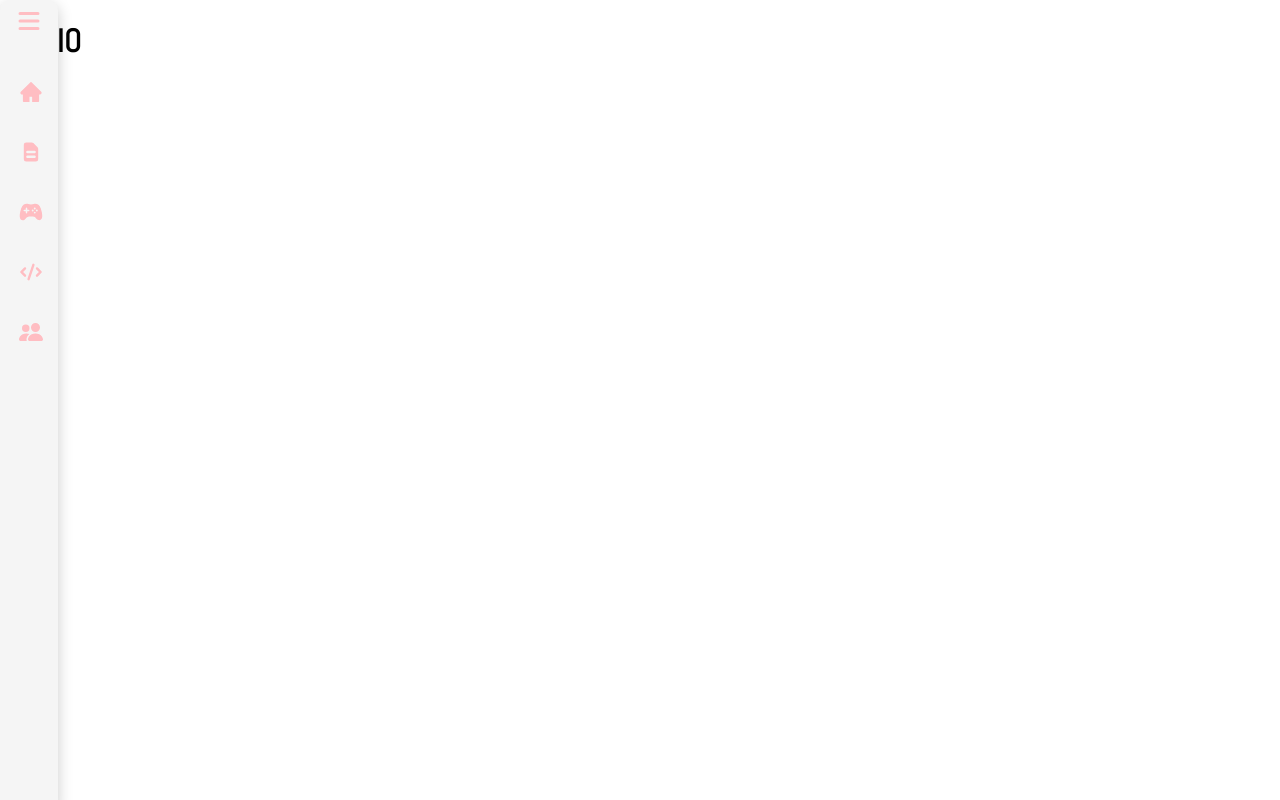
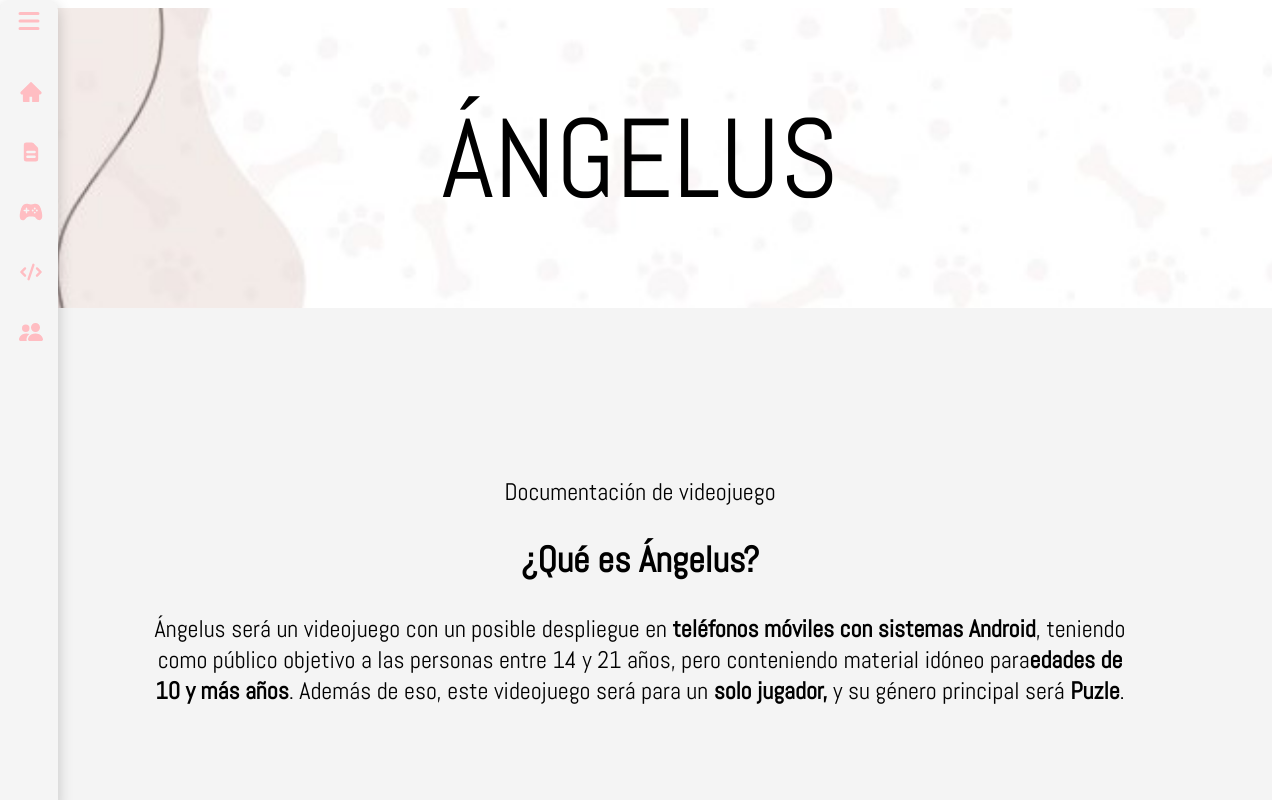
Before and after one commit to valenlzmj/ProyectoFinalEMW, a React (Create React App) app in the folder pagina/: page / in a window 1280 px wide. Shown: the top 800 px of the page. Built offline with nearby package versions, Linux system fonts and the light colour scheme.

Commit message:
Andrea-Home

```diff
--- a/pagina/package.json
+++ b/pagina/package.json
@@ -11,7 +11,7 @@
     "react-dom": "^17.0.2",
     "react-icons": "^4.3.1",
     "react-router-dom": "^5.2.0",
-    "react-scripts": "4.0.3",
+    "react-scripts": "^4.0.3",
     "web-vitals": "^1.1.2"
   },
   "scripts": {
@@ -39,6 +39,8 @@
     ]
   },
   "devDependencies": {
+    "@types/react": "^17.0.35",
+    "@types/react-dom": "^17.0.11",
     "node-sass": "^6.0.1"
   }
 }
--- /dev/null
+++ b/pagina/src/components/HomeTitle.jsx
@@ -0,0 +1,46 @@
+import React from 'react';
+import './styles/HomeTitle.scss';
+import dog from '../images/03. Ángelus.png'
+
+const HomeTitle = () => {
+    return (
+            <div className="all">
+            <div className="container">
+                <h0>ÁNGELUS</h0><br /><br />
+
+            </div>
+            <div className="bg">
+            <div className="history">
+             <p>Documentación de videojuego</p>
+            <h2>¿Qué es Ángelus?</h2>
+                <p>Ángelus será un videojuego con
+                    un posible despliegue en <b>teléfonos
+                    móviles con sistemas Android</b>,
+                    teniendo como público objetivo a las
+                    personas entre 14 y 21 años, pero
+                    conteniendo material idóneo para
+                    <b>edades de 10 y más años</b>.
+                    Además de eso, este videojuego será
+                    para un <b>solo jugador,</b> y su
+                    género principal será <b>Puzle</b>.</p>
+            </div>
+            </div>
+            <div className="sinopsis">
+            <div className="part">
+            <img src={dog} alt="Ángelus" />
+                <div className="text">
+                    <h3>Sinopsis</h3>
+                        <p>Ángelus será una exploración surrealista
+                            de tipo rompecabezas, donde el jugador
+                            guiará a un perrito a través de un laberinto
+                            de ilusiones ópticas.</p>
+                        <p>El jugador podrá manipular el mundo,
+                            descubriendo así los caminos que oculta
+                            la geometría sagrada.</p>
+                    </div>
+                </div>
+            </div>
+            </div>
+    )
+}
+export default HomeTitle
--- /dev/null
+++ b/pagina/src/components/styles/HomeTitle.scss
@@ -0,0 +1,119 @@
+@import '../../App.scss';
+
+.all{
+    .container{
+        @include flex(center, center, row);
+        background: url('../../images/FondoTitulo.jpg');
+        width: 100%;
+        height: 300px;
+        background-repeat: no-repeat;
+        background-size: cover;
+        @include media('<=tablet') {
+            height: 200px;
+            overflow-x: hidden;
+        }
+        @include media('<=surface') {
+            height: 100px;
+            overflow-x: hidden;
+        }
+        @include media('<=fold') {
+            overflow-x: hidden;
+        }
+        h0{
+            font-size: 7em;
+            font-weight: 100;
+            text-align: center;
+            @include media('<=tablet') {
+
+            }
+            @include media('<=surface') {
+                font-size: 1.5em;
+            }
+            @include media('<=fold') {
+                font-size: 1em;
+                padding: 0 4em;
+            }
+        }
+    }
+    .bg{
+        @include flex(center, center, row);
+        background: #f4f4f4;
+        width: 100%;
+        height: 100%;
+        .history{
+            text-align: justify;
+            text-align: center;
+            max-width: 50em;
+            font-size: 1.5em;
+            padding: 6em;
+            @include media('<=surface') {
+                font-size: 1em;
+                padding: 4em;
+            }
+            @include media('<=fold') {
+                padding: 4em;
+            }
+        }
+    }
+}
+
+.sinopsis{
+    .part{
+        @include flex(center, center, row);
+        padding: 7em;
+        @include media('<=desktop') {
+            display: inline;
+         }
+        img{
+            width: 500px;
+            padding: 3em;
+            @include media('<=tablet') {
+                width: 500px;
+                padding: 2em 6em;
+            }
+            @include media('<=surface') {
+                width: 200px;
+                padding: 2em 0em;
+                transform: translateX(-30px);
+            }
+            @include media('<=fold') {
+                transform: translateX(-60px);
+            }
+        }
+        .text{
+            padding: 0 6em;
+            text-align: justify;
+            max-width: 20em;
+            font-size: 1.5em;
+            @include media('<=tablet') {
+                font-size: 1.5em;
+                margin-bottom: 2em;
+            }
+            @include media('<=surface') {
+                font-size: 1em;
+                padding: 0 3em;
+            }
+            @include media('<=phone') {
+                font-size: 1.5em;
+                padding: 0 2em;
+            }
+            @include media('<=desktop') {
+                font-size: 1.5em;
+                max-width: 40em;
+            }
+            @include media('<=fold') {
+                font-size: 1em;
+                padding: 0 1em;
+                margin-left: 3em;
+            }
+            h3{
+                font-size: 2em;
+                font-weight: 100;
+                text-align: center;
+                @include media('<=tablet') {
+                    font-size: 1.5em;
+                }
+            }
+        }
+    }
+}
--- a/pagina/src/pages/Home.jsx
+++ b/pagina/src/pages/Home.jsx
@@ -1,12 +1,15 @@
 import React from 'react';
-import './styles/Description.scss';
+import HomeTitle from '../components/HomeTitle';
+import './styles/Home.scss';
 
-const Home = () => {
+const AHome = () => {
     return(
       <main className="Home">
-      <h1>INICIO</h1>
+      <section className="title__section">
+                <HomeTitle/>
+          </section>
   </main>
     )
 }
 
-export default Home
+export default AHome
```
Also changed, not shown: 1 other file (tests, documents, lock files or other folders).
